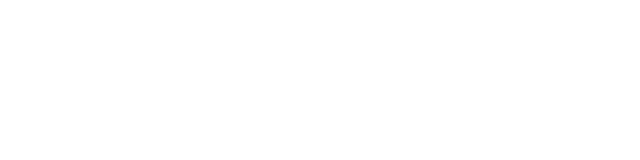
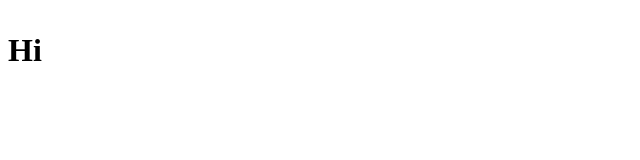
Before and after one commit to Dragonlord1005/nuxt-boi, a Nuxt app: page /about in a window 1280 px wide. Before the commit this address had no page. Shown: the top 160 px of the page, without its empty margins (0-640 px from the left). Built offline with nearby package versions, Linux system fonts and the light colour scheme.

Commit message:
changed some things

```diff
--- a/package.json
+++ b/package.json
@@ -6,7 +6,7 @@
     "generate": "nuxt generate",
     "preview": "nuxt preview"
   },
-  "devDependencies": {
+  "dependencies": {
     "nuxt": "3.0.0-rc.1"
   }
 }
--- /dev/null
+++ b/pages/about.vue
@@ -0,0 +1,9 @@
+<template>
+    <div>
+        <h1>
+            <p>
+                Hi
+            </p>
+        </h1>
+    </div>
+</template>
--- a/pages/index.vue
+++ b/pages/index.vue
@@ -6,5 +6,8 @@
     <p>
         It's working so far
     </p>
+    <a href="/about">
+      Hi
+    </a>
   </div>
 </template>
```
Also changed, not shown: 1 other file (tests, documents, lock files or other folders).
